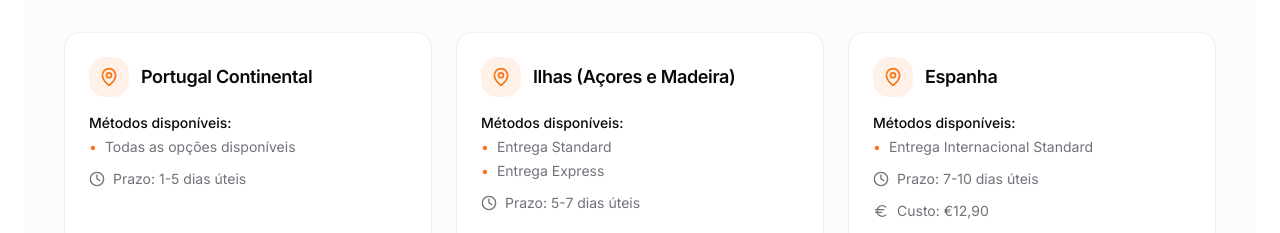
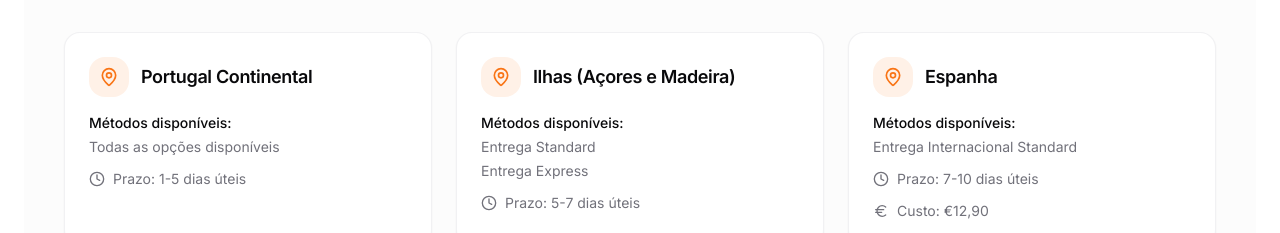
Before and after one commit to davescript/loja-mae, a React (Vite) app: page /shipping in a window 1280 px wide. Shown: the part 1620-1853 px from the top of the page. Built offline with nearby package versions, Linux system fonts and the light colour scheme; no server answers.

Commit message:
fix: remover bullets restantes na seção de zonas de entrega

```diff
--- a/frontend/storefront/pages/shipping.tsx
+++ b/frontend/storefront/pages/shipping.tsx
@@ -187,14 +187,13 @@ export default function ShippingPage() {
                     <div className="space-y-3">
                       <div>
                         <p className="text-sm font-medium mb-1">Métodos disponíveis:</p>
-                        <ul className="space-y-1">
+                        <div className="space-y-1">
                           {zone.methods.map((method, methodIndex) => (
-                            <li key={methodIndex} className="text-sm text-muted-foreground flex items-center gap-2">
-                              <span className="text-primary">•</span>
+                            <p key={methodIndex} className="text-sm text-muted-foreground">
                               {method}
-                            </li>
+                            </p>
                           ))}
-                        </ul>
+                        </div>
                       </div>
                       <div className="flex items-center gap-2 text-sm">
                         <Clock className="w-4 h-4 text-muted-foreground" />
```
